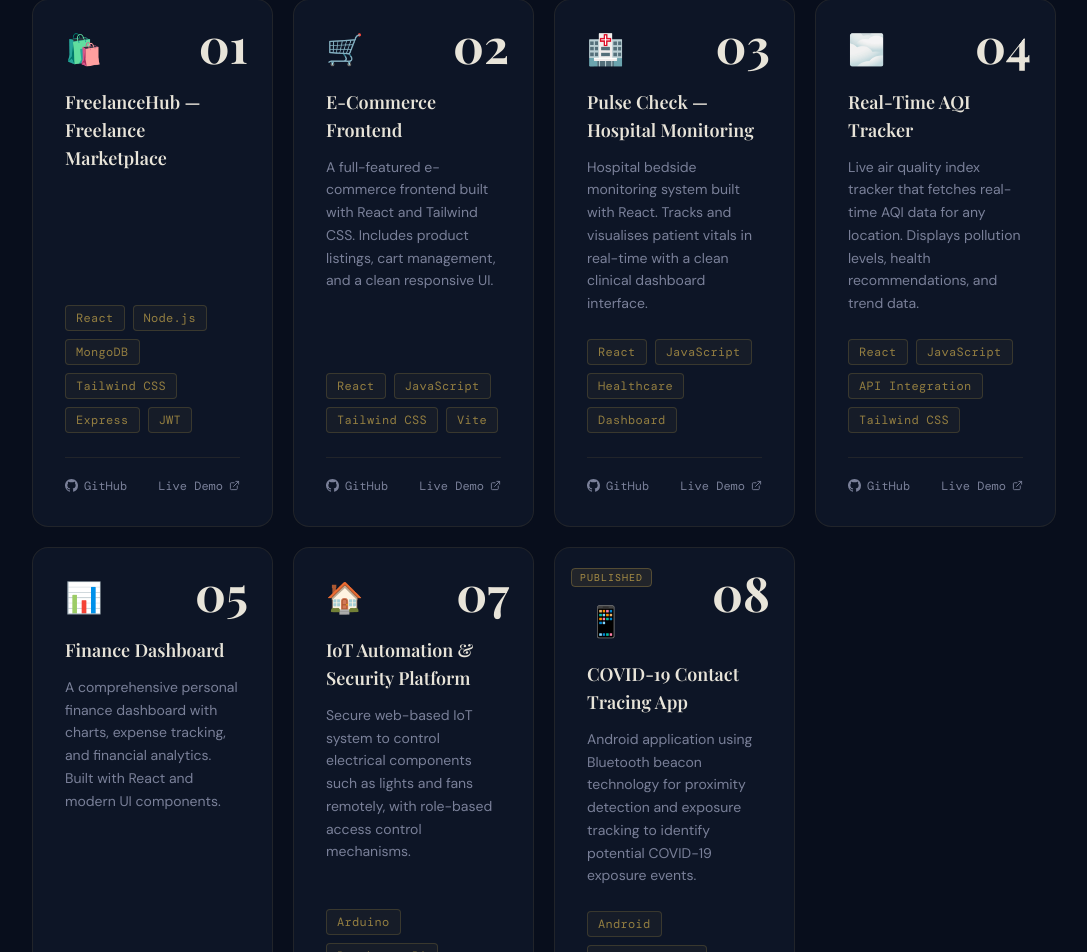
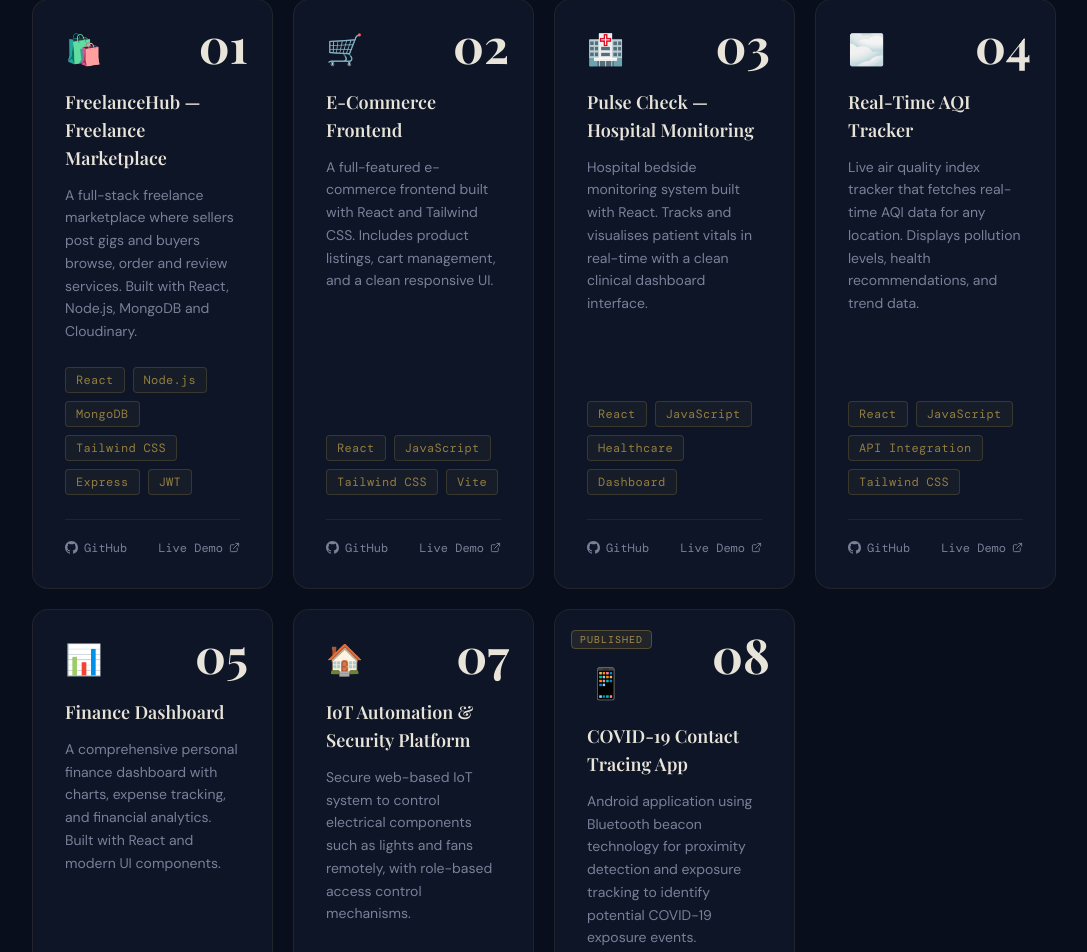
Before and after one commit to jay2998/jahangir-portfolio, a React (Vite) app: page / in a window 1280 px wide. Shown: the part 5489-6441 px from the top of the page, without its empty margins (96-1183 px from the left). Built offline with nearby package versions, Linux system fonts and the light colour scheme; no server answers; a web font is replaced by a local one.

Commit message:
add FreelanceHub project

```diff
--- a/src/data/portfolioData.js
+++ b/src/data/portfolioData.js
@@ -160,7 +160,7 @@ export const projects = [
   num: "01",
   icon: "🛍️",
   title: "FreelanceHub — Freelance Marketplace",
-  description: "A full-stack freelance marketplace where sellers post gigs and buyers browse, order and review services. Built with React, Node.js, MongoDB and Cloudinary.",
+  desc: "A full-stack freelance marketplace where sellers post gigs and buyers browse, order and review services. Built with React, Node.js, MongoDB and Cloudinary.",
   tags: ["React", "Node.js", "MongoDB", "Tailwind CSS", "Express", "JWT"],
   github: "https://github.com/jay2998/freelance-marketplace",
   live: "https://freelance-marketplace-l9z9.vercel.app"
```
